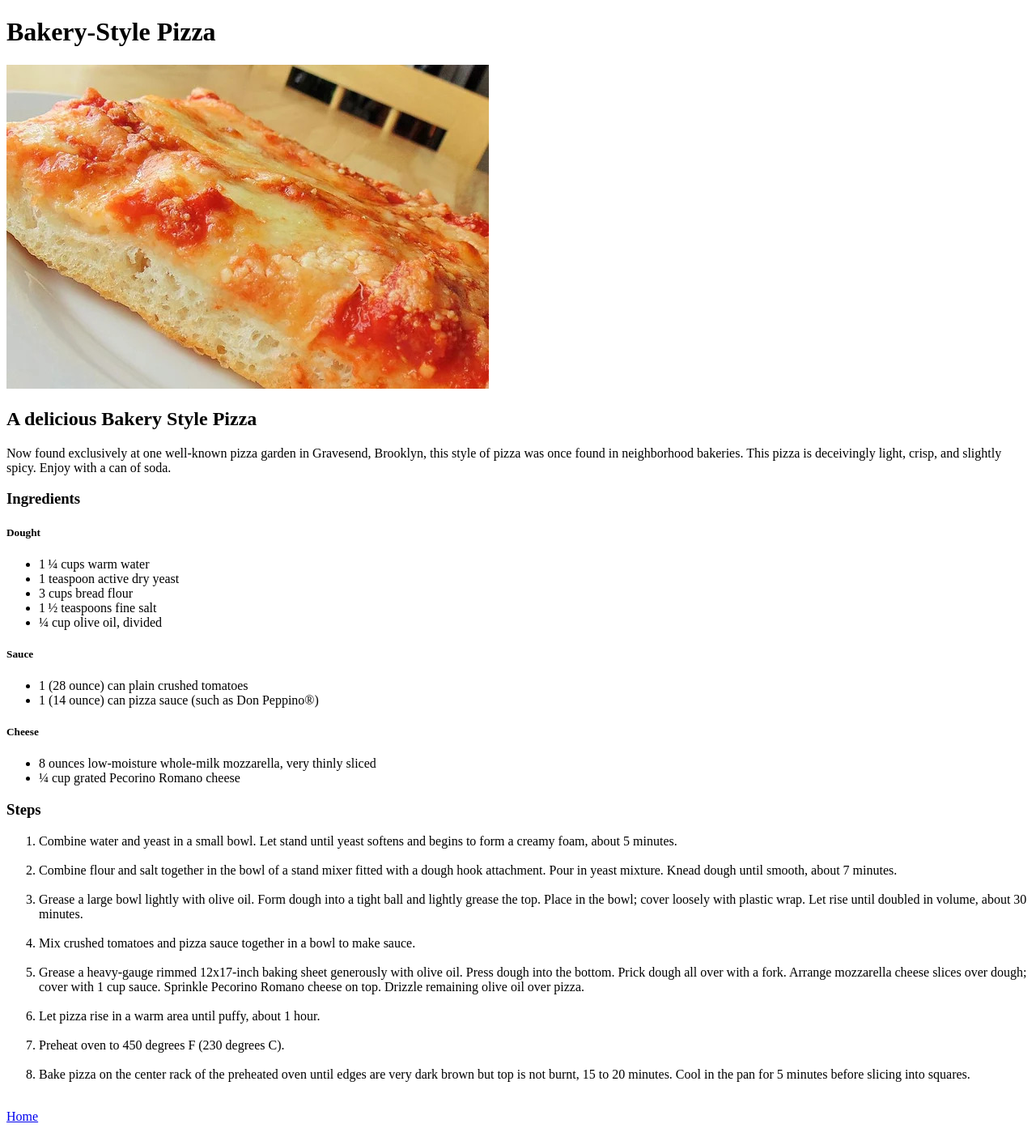
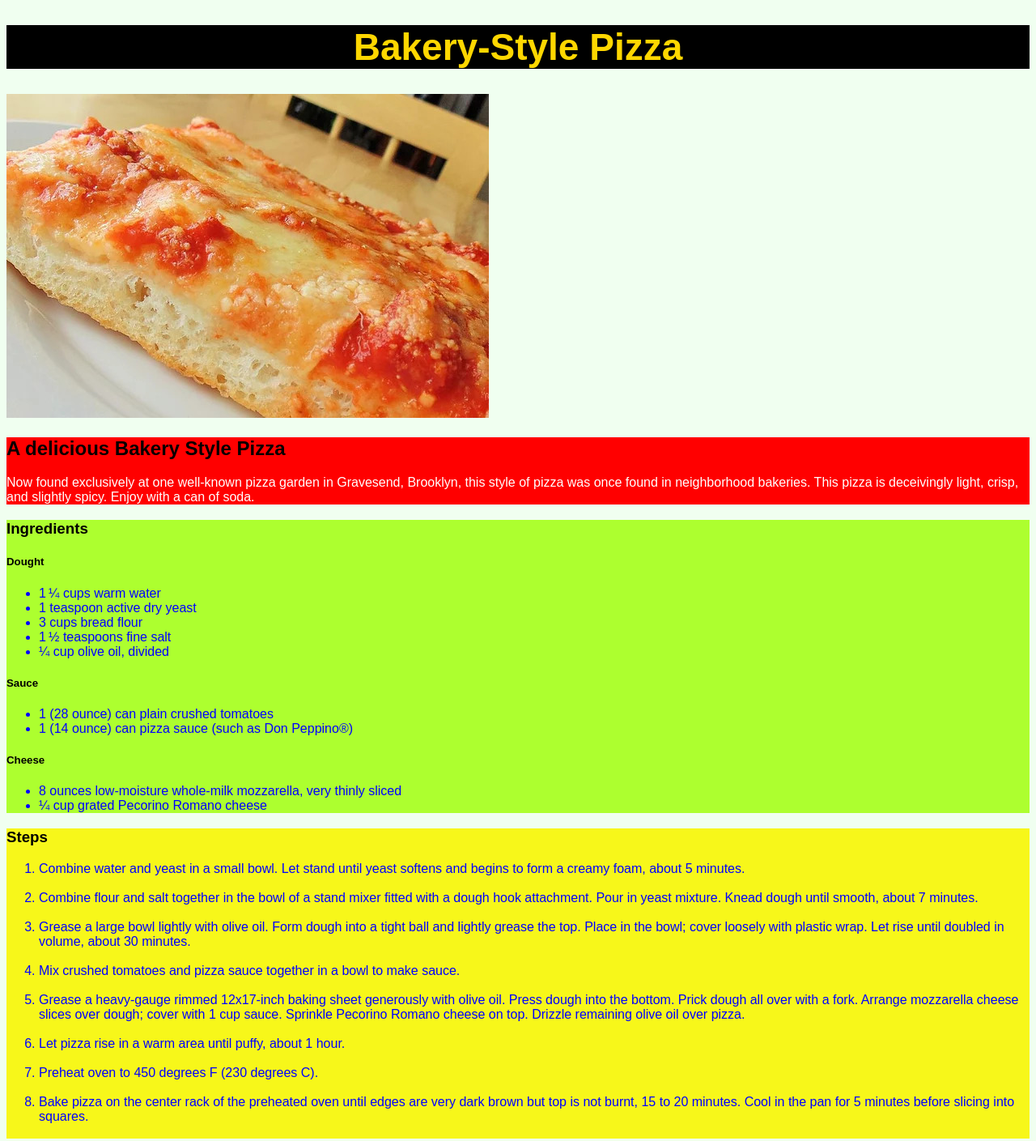
Before and after one commit to PPPA-97/odin-recipes, a plain HTML site: page recipes/pizza.html in a window 1280 px wide. Shown: the top 1409 px of the page at 81% size. Drawn offline with Linux system fonts and the light colour scheme.

Commit message:
Add style.css and Edit the other files

```diff
--- a/recipes/pizza.html
+++ b/recipes/pizza.html
@@ -1,20 +1,25 @@
 <!DOCTYPE html>
 <html lang="en">
   <head>
+    <meta charset="UTF-8">
     <title>Pizza recipe</title>
-    <meta charset="UTF-8">
+    <link rel="stylesheet" href="../style.css">
   </head>
 
-  <body>
+  <body class="body">
+    <div class="header">
       <h1>Bakery-Style Pizza</h1>
+    </div>
     <img src="../food-images/bakery-style-pizza.jpg" alt="A photo of a beautiful slice of bakery style mozzarella
-    pizza">
+    pizza" id="pizza">
+    <div class="introduction">
       <h2>A delicious Bakery Style Pizza</h2>
       <p>
         Now found exclusively at one well-known pizza garden in Gravesend, Brooklyn, this style of pizza was once found in
         neighborhood bakeries. This pizza is deceivingly light, crisp, and slightly spicy. Enjoy with a can of soda.
       </p>
-
+    </div>
+    <div class="ingredients">
       <h3>Ingredients</h3>
 
       <h5>Dought</h5>
@@ -37,7 +42,8 @@
         <li>8 ounces low-moisture whole-milk mozzarella, very thinly sliced</li>
         <li>¼ cup grated Pecorino Romano cheese</li>
       </ul>
-
+    </div>
+    <div class="steps">
       <h3>Steps</h3>
       <ol>
         <li>
@@ -71,7 +77,7 @@
           to 20 minutes. Cool in the pan for 5 minutes before slicing into squares.
         </li><br>
       </ol>
-
+    </div>
     <a href="../index.html">Home</a>
 
   </body>
--- /dev/null
+++ b/style.css
@@ -0,0 +1,71 @@
+.header {
+  background-color: black;
+  color: gold;
+  font-size: 23px;
+  text-align: center;
+}
+
+#f-pan {
+  height: auto;
+  width: 700px;
+}
+
+#pizza {
+ height: 400px;
+ width: 596px;
+}
+
+#lasagna {
+height: 400px;
+width: 596px;
+}
+
+#pasta {
+  height: 400px;
+  width: 596px;
+}
+
+.body {
+  background-color: honeydew;
+  font-family: Arial, "Times New Roman", sans-serif;
+}
+
+.steps,
+.ingredients {
+  color: blue;
+}
+
+.steps {
+  background-color: rgb(247, 247, 26);
+}
+
+.ingredients {
+  background-color: greenyellow;
+}
+
+.introduction {
+  background-color: red;
+  color: white;
+}
+
+.test {
+  color: rgb(6, 248, 6);
+}
+
+h2,
+h3,
+h5 {
+  color:black;
+}
+
+li a {
+  color: black;
+}
+
+a:hover {
+  color: red;
+}
+
+a:active {
+  color: green;
+}
```
Also changed, not shown: index.html (+8 -5 lines), recipes/lasagna.html (+13 -3 lines), recipes/pasta.html (+12 -3 lines), 1 other file. Lines whose indentation alone changed are shown as unchanged.
